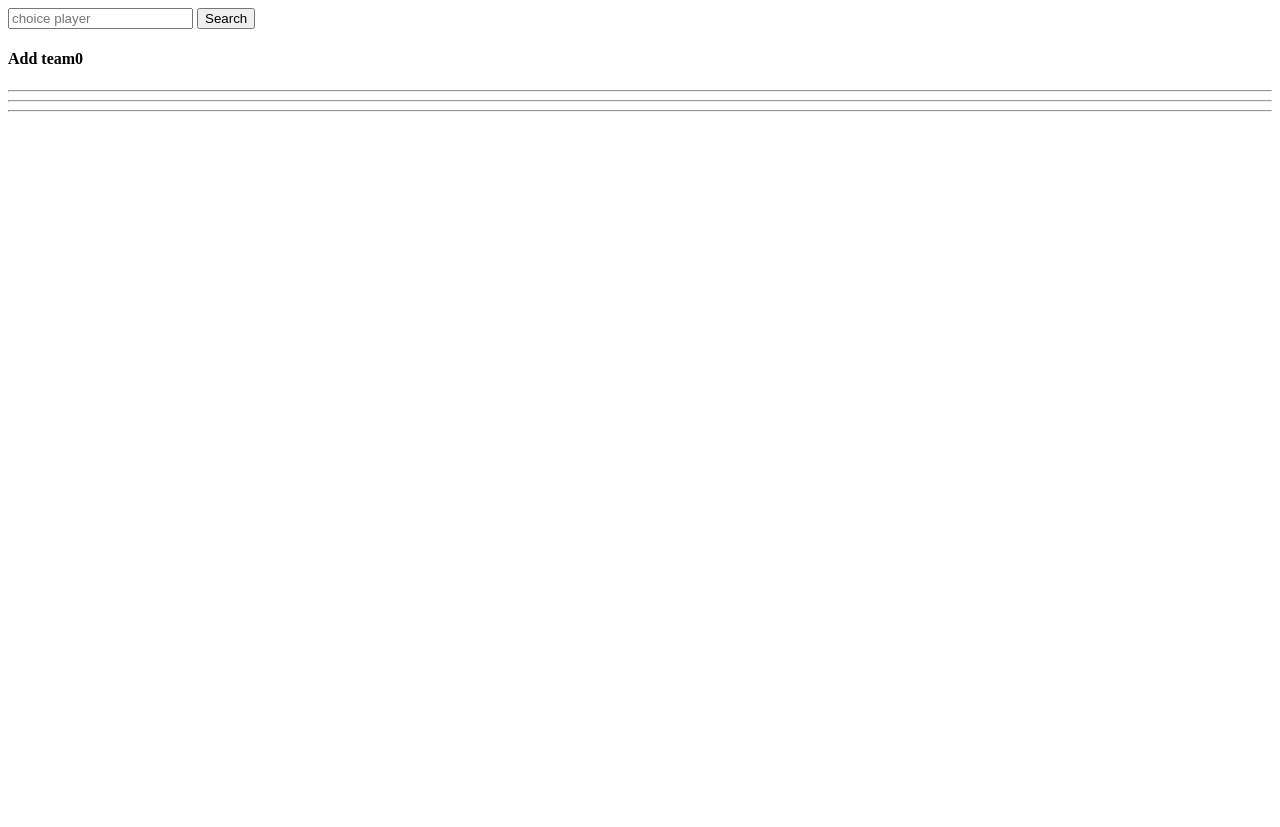
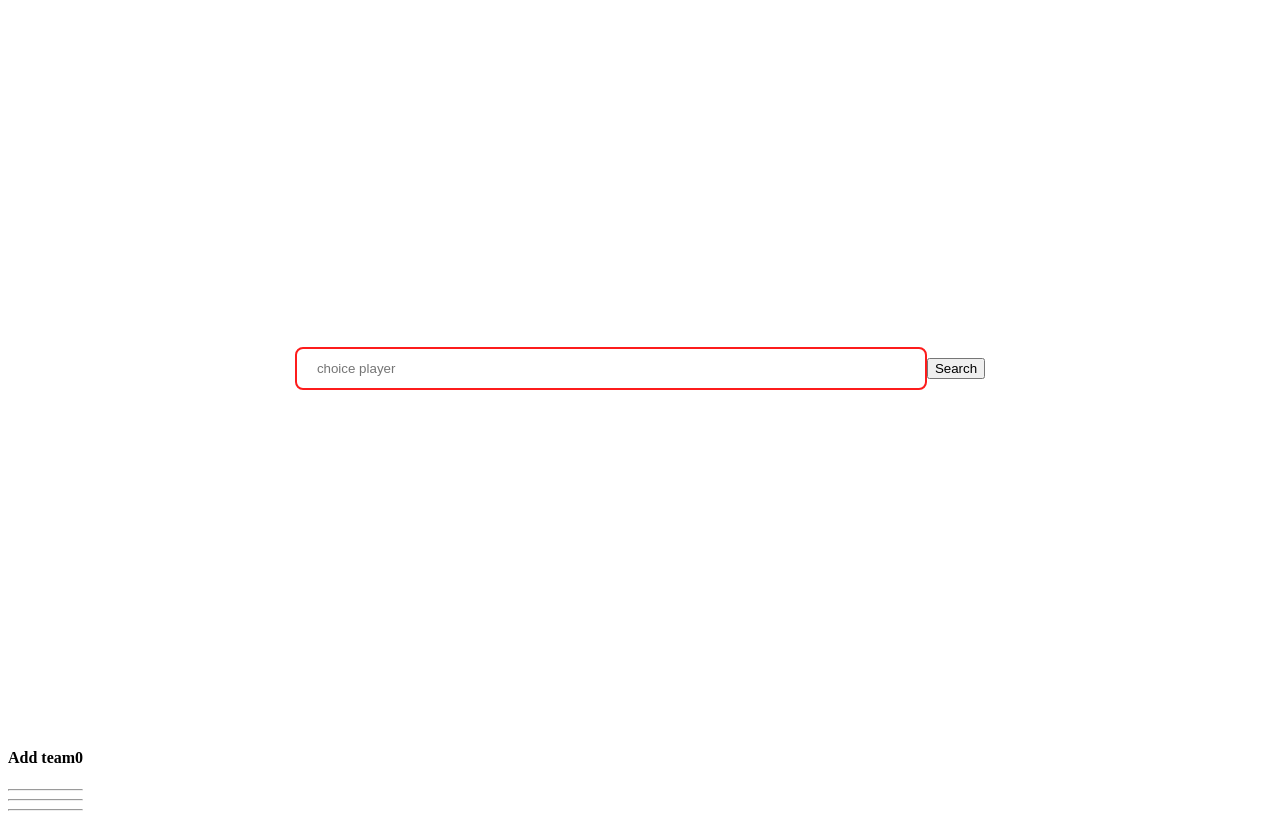
Before and after one commit to ShaadSD/java_script_final_practice, a plain HTML site: page index.html in a window 1280 px wide. Before the commit the page ends 800 px from the top, so only its background shows below. Drawn offline with Linux system fonts and the light colour scheme; no server answers.

Commit message:
Update index.html

```diff
--- a/index.html
+++ b/index.html
@@ -5,7 +5,7 @@
     <meta name="viewport" content="width=device-width, initial-scale=1.0">
     <title>Document</title>
 
-    <link rel="stylesheet" href="project_ass.css">
+    <link rel="stylesheet" href="styles.css">
  </head>
  <body>
     <form>
```
